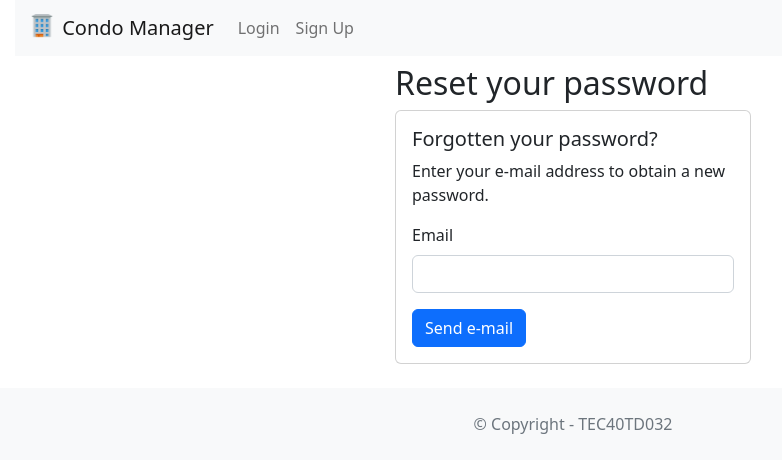
After one commit to rontucuman/condo-manager, a Django app: page /password-reset/ in a window 1280 px wide. The commit adds this page. Shown: the top 473 px of the page, without its empty margins (67-849 px from the left). Run offline with Django 4.2, Linux system fonts and the light colour scheme.

Commit message:
added password change and reset

```diff
--- a/accounts/models.py
+++ b/accounts/models.py
@@ -3,3 +3,4 @@ from django.contrib.auth.models import User
 
 # Create your models here.
 User._meta.get_field('email').blank = False
+User._meta.get_field('email')._unique = True
--- a/accounts/templates/registration/login_account.html
+++ b/accounts/templates/registration/login_account.html
@@ -25,6 +25,10 @@
                         <button type="submit" class="btn btn-primary">Log in</button>
                     </div>
                 </form>
+                <br>
+                <p class="card-text">
+                    <a href="{% url "password_reset" %}">Forgotten your password?</a>
+                </p>
             </div>
         </div>
     </div>
--- a/accounts/templates/registration/logout_account.html
+++ b/accounts/templates/registration/logout_account.html
@@ -1,6 +1,6 @@
 {% extends 'base.html' %}
 {% block content %}
-<div class="row mb3">
+<div class="row mb-3">
     <div>
         <h2>Log out</h2>
         <div class="card">
--- /dev/null
+++ b/accounts/templates/registration/password_reset.html
@@ -0,0 +1,37 @@
+{% extends 'base.html' %}
+{% block content %}
+    <div class="row">
+        <div class="col-sm-4 offset-4">
+            <h2>Reset your password</h2>
+            <div class="card">
+                <div class="card-body">
+                    <h5 class="card-title">Forgotten your password?</h5>
+                    {% if form.errors %}
+                        <div class="alert alert-danger" role="alert">
+                            <p class="card-text">{{ form.non_field_errors }}</p>
+                            <ul>
+                            {% for form_field in form %}
+                                {% for error in form_field.errors %}
+                                    <li><strong>{{ form_field.label }}:</strong> {{ error }}</li>
+                                {% endfor %}
+                            {% endfor %}
+                            </ul>
+                        </div>
+                    {% else %}
+                        <p class="card-text">Enter your e-mail address to obtain a new password.</p>
+                    {% endif %}
+                    <form method="post">
+                        {% csrf_token %}
+                        {% for form_field in form %}
+                            <div class="mb-3">
+                                <label for="{{ form_field.id_for_label }}" class="form-label">{{ form_field.label }}</label>
+                                <input id="{{ form_field.id_for_label }}" class="form-control" type="{{ form_field.widget_type }}" name="{{ form_field.name }}">
+                            </div>
+                        {% endfor %}
+                        <button type="submit" class="btn btn-primary">Send e-mail</button>
+                    </form>
+                </div>
+            </div>
+        </div>
+    </div>
+{% endblock content %}
--- /dev/null
+++ b/accounts/templates/registration/password_reset_email.html
@@ -0,0 +1,3 @@
+Someone asked for password reset for email {{ email }}. Follow the link below:
+{{ protocol }}://{{ domain }}{% url "password_reset_confirm" uidb64=uid token=token %}
+Your username, in case you've forgotten: {{ user.get_username }}
--- a/accounts/urls.py
+++ b/accounts/urls.py
@@ -3,12 +3,31 @@ from django.urls import path
 from . import views
 
 urlpatterns = [
-    path('signupaccount/', views.register_user, name='register_user'),
+    path('signup-account/', views.register_user, name='register_user'),
     # path('logout/', views.logout_account, name='logout_account'),
     # path('login/', views.login_account, name='login_account'),
+
+    # login and logout urls
     path('login/', auth_views.LoginView.as_view(
         template_name='registration/login_account.html'), name='login_account'),
     path('logout/', auth_views.LogoutView.as_view(
         template_name='registration/logout_account.html'), name='logout_account'),
+
+    # change password urls
+    path('password-change/', auth_views.PasswordChangeView.as_view(
+        template_name="registration/password_change.html"), name="password_change"),
+    path('password-change/done', auth_views.PasswordChangeDoneView.as_view(
+        template_name="registration/password_change_done.html"), name="password_change_done"),
+
+    # reset password urls
+    path('password-reset/', auth_views.PasswordResetView.as_view(
+        template_name="registration/password_reset.html"), name="password_reset"),
+    path('password-reset/done/', auth_views.PasswordResetDoneView.as_view(
+        template_name="registration/password_reset_done.html"), name="password_reset_done"),
+    path('password-reset/<uidb64>/<token>/', auth_views.PasswordResetConfirmView.as_view(
+        template_name="registration/password_reset_confirm.html"), name="password_reset_confirm"),
+    path('password-reset/complete/', auth_views.PasswordResetCompleteView.as_view(
+        template_name="registration/password_reset_complete.html"), name="password_reset_complete"),
+
     path('', views.dashboard, name='dashboard'),
 ]
--- a/accounts/views.py
+++ b/accounts/views.py
@@ -2,7 +2,7 @@ from django.contrib.auth import logout, login, authenticate
 from django.contrib.auth.forms import AuthenticationForm
 from django.http import HttpResponse
 from django.shortcuts import redirect, render
-# from .forms import LoginForm, UserRegistrationForm
+from condomanager.email import SingleAzureEmailSender
 from .forms import UserRegistrationForm
 from django.contrib.auth.decorators import login_required
 
@@ -15,7 +15,10 @@ def register_user(request):
         if user_form.is_valid():
             new_user = user_form.save(commit=False)
             new_user.set_password(user_form.cleaned_data['password'])
+            new_user.is_active = False
             new_user.save()
+            email_sender = SingleAzureEmailSender()
+            email_sender.send_message('email for account new user')
             return render(request, 'register_done.html', {'new_user': new_user})
     else:
         user_form = UserRegistrationForm()
--- a/condomanager/production.py
+++ b/condomanager/production.py
@@ -147,3 +147,7 @@ STATICFILES_DIRS = [
 LOGIN_REDIRECT_URL = 'dashboard'
 LOGIN_URL = 'login_account'
 LOGOUT_URL = 'logout_account'
+
+AZURE_COMM_SRV_CONN_STR = os.environ['AZURE_COMM_SRV_CONN_STR']
+
+EMAIL_BACKEND = 'condomanager.email.AzureCustomEmailBackend'
--- a/condomanager/settings.py
+++ b/condomanager/settings.py
@@ -137,3 +137,5 @@ STATICFILES_DIRS = [
 LOGIN_REDIRECT_URL = 'dashboard'
 LOGIN_URL = 'login_account'
 LOGOUT_URL = 'logout_account'
+
+EMAIL_BACKEND = 'django.core.mail.backends.console.EmailBackend'
--- a/condomanager/templates/base.html
+++ b/condomanager/templates/base.html
@@ -61,6 +61,18 @@
     <div class="container">
         <h2>{% block title %}{% endblock title %}</h2>
     </div>
+    <div>
+        {% if messages %}
+            <ul>
+            {% for msg in messages %}
+                <li>
+                    {{ msg|safe }}
+                    <a href="#" class="close">x</a>
+                </li>
+            {% endfor %}
+            </ul>
+        {% endif %}
+    </div>
     <div class="container">
         {% block content %}
         {% endblock content %}
```
Also changed, not shown: accounts/templates/register_done.html (+5 -5 lines), accounts/templates/registration/password_change.html (added, +37 -0 lines), accounts/templates/registration/password_change_done.html (added, +16 -0 lines), accounts/templates/registration/password_reset_complete.html (added, +14 -0 lines), accounts/templates/registration/password_reset_confirm.html (added, +43 -0 lines), accounts/templates/registration/password_reset_done.html (added, +15 -0 lines), condomanager/email/AzureCustomEmailBackend.py (added, +14 -0 lines), condomanager/email/SingleAzureEmailSender.py (added, +13 -0 lines), requirements.txt (+16 -0 lines).
